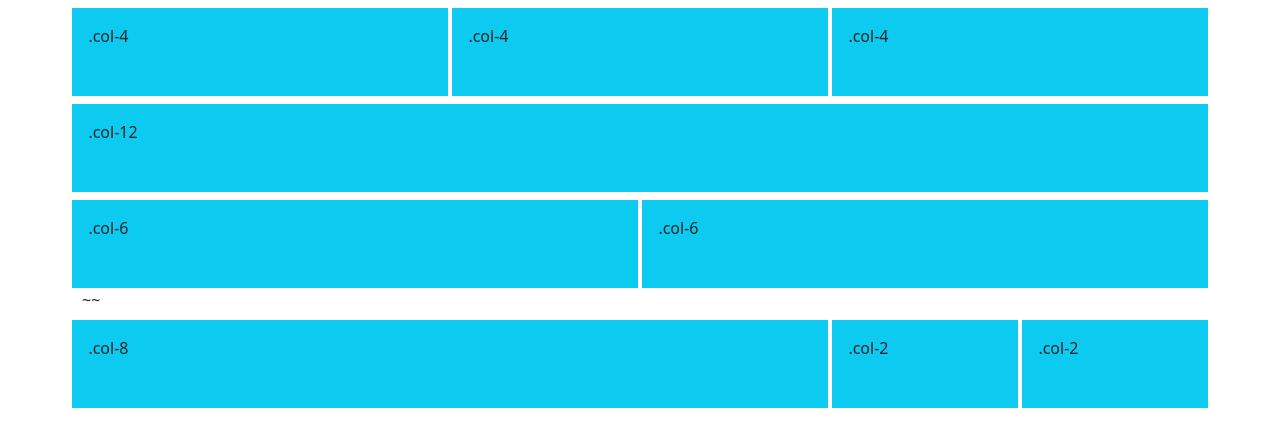
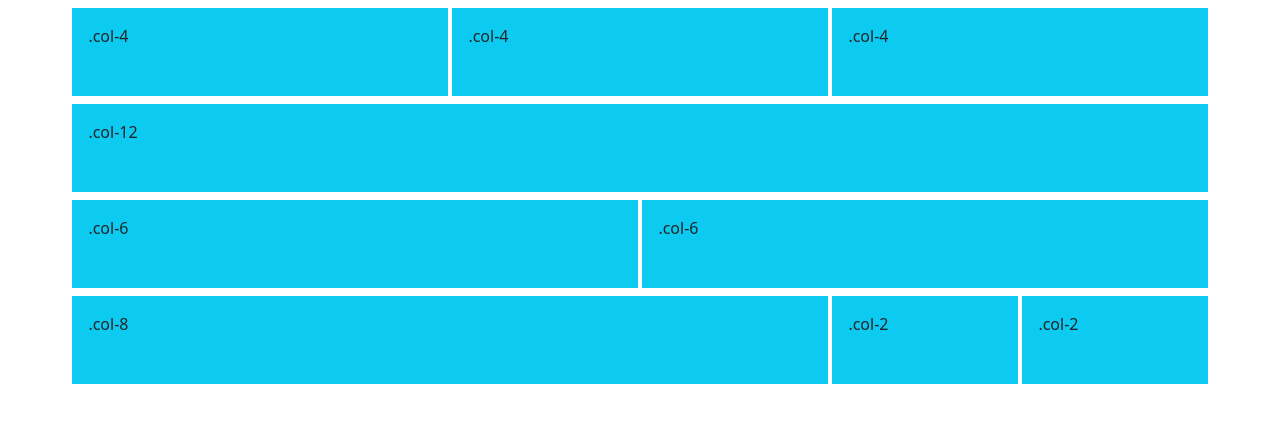
Before and after one commit to Mansurbek-Eshbotayev/Bootstrap-1, a plain HTML site: page index.html in a window 1280 px wide. Drawn offline with Linux system fonts and the light colour scheme.

Commit message:
Add new change

```diff
--- a/index.html
+++ b/index.html
@@ -69,7 +69,7 @@
 
   </div>
 
-  <div class="container">~~
+  <div class="container">
 
     <div class="row  mt-2 ">
 
```
